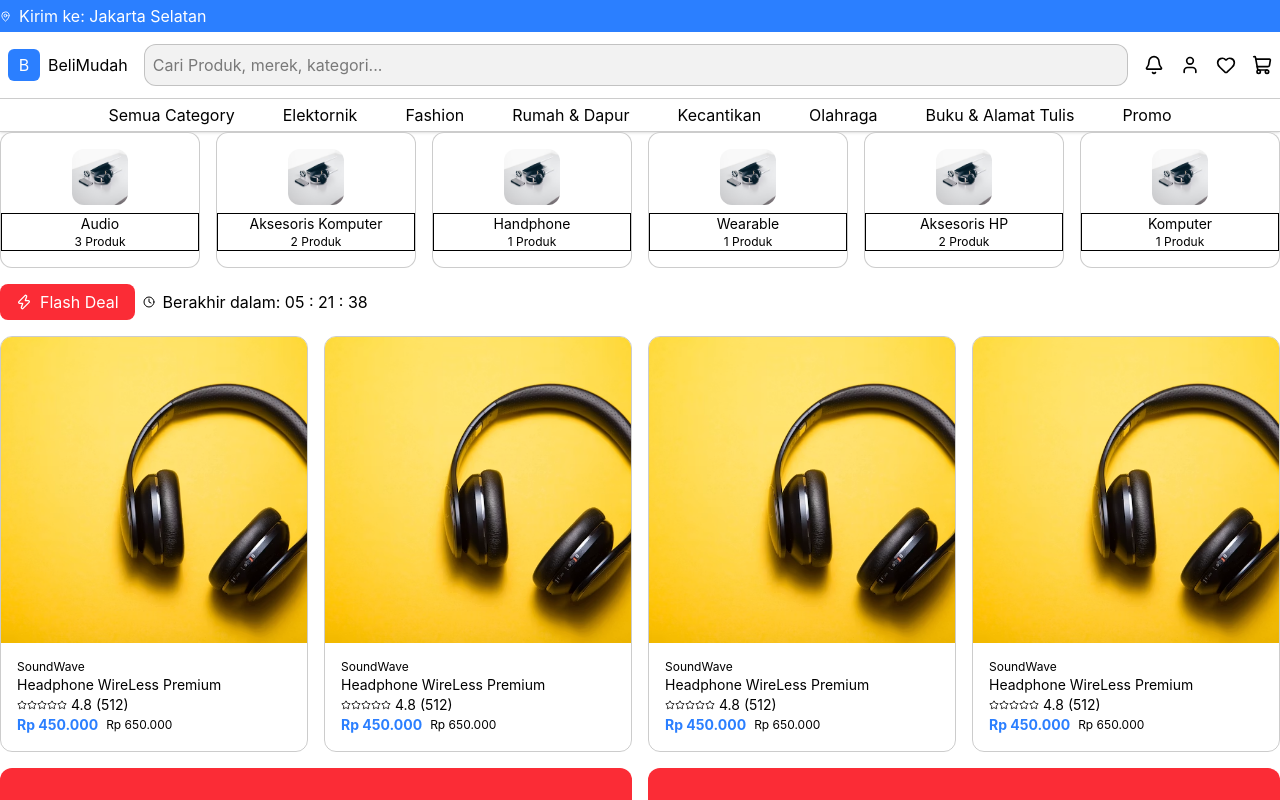
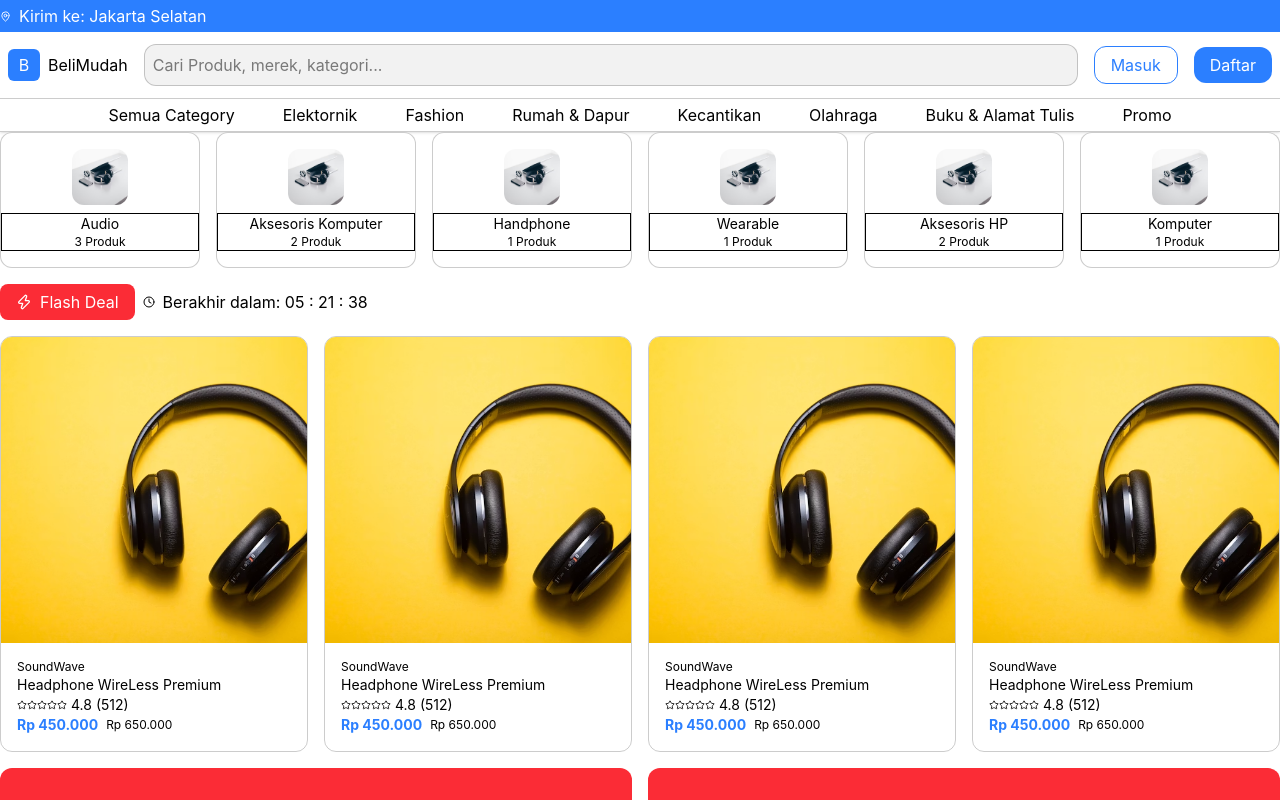
Before and after one commit to zackyrafian/belimudah, a React (Vite) app: page / in a window 1280 px wide. Shown: the top 800 px of the page. Built offline with nearby package versions, Linux system fonts and the light colour scheme.

Commit message:
feat: add handle user button

```diff
--- a/src/components/header.jsx
+++ b/src/components/header.jsx
@@ -1,14 +1,17 @@
+import { UserStorage } from '@/services/user.service';
 import { Bell, User, Heart, ShoppingCart , MapPin } from 'lucide-react';
 import { Link } from 'react-router';
 
 function Header() {
+  const user = UserStorage.getUser();
   const handleSearch = (e) => {
     e.preventDefault();
     const form = new FormData(e.target);
     const search = form.get("search");
 
-    window.location.href = `/browser-product/?search=${search}`
+    window.location.href = `/browser-product/?search=${search}`;
   };
+
   return (
     <div className="w-full border-b border-b-black/20 shadow">
       <div className="bg-blue-500 flex items-center w-full">
@@ -20,23 +23,49 @@ function Header() {
 
       <div className="w-full p-2 border-b border-black/20">
         <div className="max-w-7xl mx-auto py-1 flex gap-4 items-center justify-between">
-            <Link to={'/'}>
-              <div className="flex items-center gap-2">
-                <div className="bg-blue-500 w-8 h-8 flex items-center justify-center rounded-md p-2 text-white">B</div>
-                <span>BeliMudah</span>
+          <Link to={'/'}>
+            <div className="flex items-center gap-2">
+              <div className="bg-blue-500 w-8 h-8 flex items-center justify-center rounded-md p-2 text-white">
+                B
               </div>
+              <span>BeliMudah</span>
+            </div>
           </Link>
+
           <form onSubmit={handleSearch} className='w-full'>
             <div className="w-full border border-black/20 bg-black/5 rounded-xl flex items-center">
-              <input name='search' className='w-full rounded-xl p-2' type="text" placeholder='Cari Produk, merek, kategori...' />
+              <input
+                name='search'
+                className='w-full rounded-xl p-2'
+                type="text"
+                placeholder='Cari Produk, merek, kategori...'
+              />
             </div>
           </form>
-            <div className='flex gap-4'>
-              <Link to={'/profile'}><Bell size={20}/></Link>
-              <Link to={'/profile'}><User size={20} /></Link>
-              <Link to={'/profile'}><Heart size={20}/></Link>
-              <Link to={'/cart'}><ShoppingCart to size={20}/></Link>
-            </div>
+
+          <div className='flex gap-4 items-center'>
+            {user ? (
+              <>
+                <Link to={'/profile'}><Bell size={20} /></Link>
+                <Link className='flex gap-2 items-center w' to={'/profile'}><User size={20} /></Link>
+                <Link to={'/profile'}><Heart size={20} /></Link>
+                <Link to={'/cart'}><ShoppingCart size={20} /></Link>
+              </>
+            ) : (
+                <>
+                <Link to={"/sign-in"}>
+                  <button className='cursor-pointer border border-blue-500 text-blue-500 rounded-xl py-1.5 px-4'>Masuk</button>
+                </Link>
+
+                <Link to={"/sign-up"}>
+                  <button className='cursor-pointer bg-blue-500 text-white rounded-xl py-1.5 px-4'>Daftar</button>
+                </Link>
+
+              </>
+            )}
+
+
+          </div>
         </div>
       </div>
 
@@ -55,7 +84,7 @@ function Header() {
         </div>
       </div>
     </div>
-  )
+  );
 }
 
 export { Header };
```
